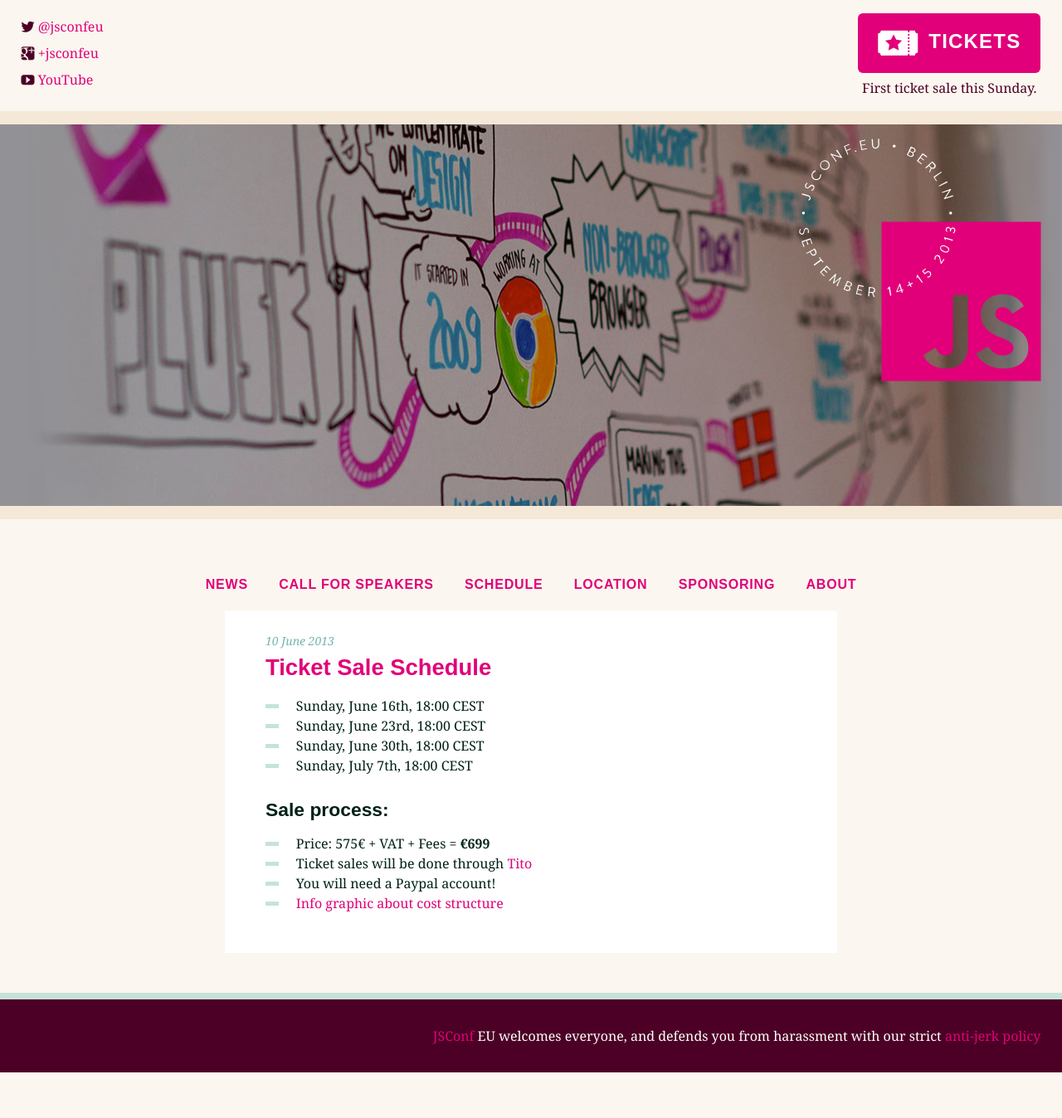
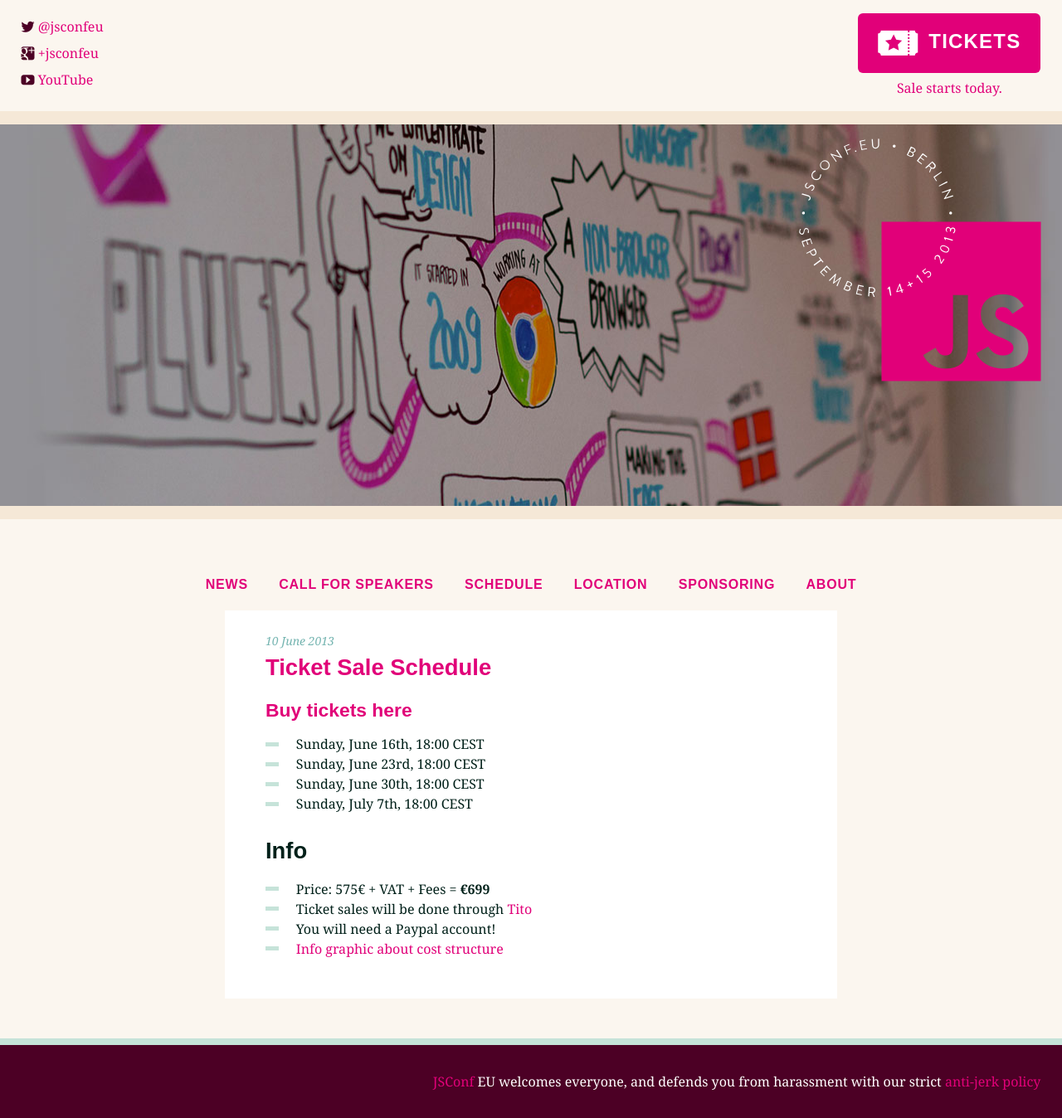
Before and after one commit to jsconf/2013.jsconf.eu, a Jekyll site: the page built from _posts/2013-06-10-ticket-sale-schedule.md, in a window 1280 px wide. Shown: the whole page at 83% size. Built offline with Jekyll 4.4.1, drawn with Linux system fonts in a browser that asks for light colours; nearby versions of some CDN libraries; comment, search, counter and statistics services are not loaded; before the commit the page ends 1293 px from its top, so only the background shows below that.

Commit message:
Link to actual sales page on tito.io

```diff
--- a/_layouts/default.html
+++ b/_layouts/default.html
@@ -42,18 +42,19 @@
             </li>
           </ul>
 
-
+          {% comment %}
           <div class="tickets tickets_off">
             <a class="button" href="#"><span class="ico-ticket" aria-hidden="true"></span> Tickets: Soon</a>
             <p class="ticket_info">
               First ticket sale this Sunday. {%comment%}<a href="#">&raquo; FAQ</a>{%endcomment%}
             </p>
           </div>
+          {% endcomment %}
 
           <div class="tickets tickets_on">
             <a class="button" href="/news/2013/06/10/ticket-sale-schedule.html"><span class="ico-ticket" aria-hidden="true"></span>Tickets</a>
             <p class="ticket_info">
-              First ticket sale this Sunday.
+              <a href="/news/2013/06/10/ticket-sale-schedule.html">Sale starts today.</a>
             </p>
           </div>
 
--- a/_posts/2013-06-10-ticket-sale-schedule.md
+++ b/_posts/2013-06-10-ticket-sale-schedule.md
@@ -7,15 +7,16 @@
 
 {% include header.md %}
 
+#### [Buy tickets here](https://tito.io/jsconfeu/jsconf-eu-2013)
 
 - Sunday, June 16th, 18:00 CEST
 - Sunday, June 23rd, 18:00 CEST
 - Sunday, June 30th, 18:00 CEST
 - Sunday, July 7th, 18:00 CEST
 
-<h4>Sale process:</h4>
+### Info
 
 - Price: 575€ + VAT + Fees = <strong>€699</strong>
-- Ticket sales will be done through <a href="https://tito.io/">Tito</a>
+- Ticket sales will be done through <a href="https://tito.io/jsconfeu/jsconf-eu-2013">Tito</a>
 - You will need a Paypal account!
 - [Info graphic about cost structure](/news/2013/06/15/how-we-spend-your-money.html)
```
